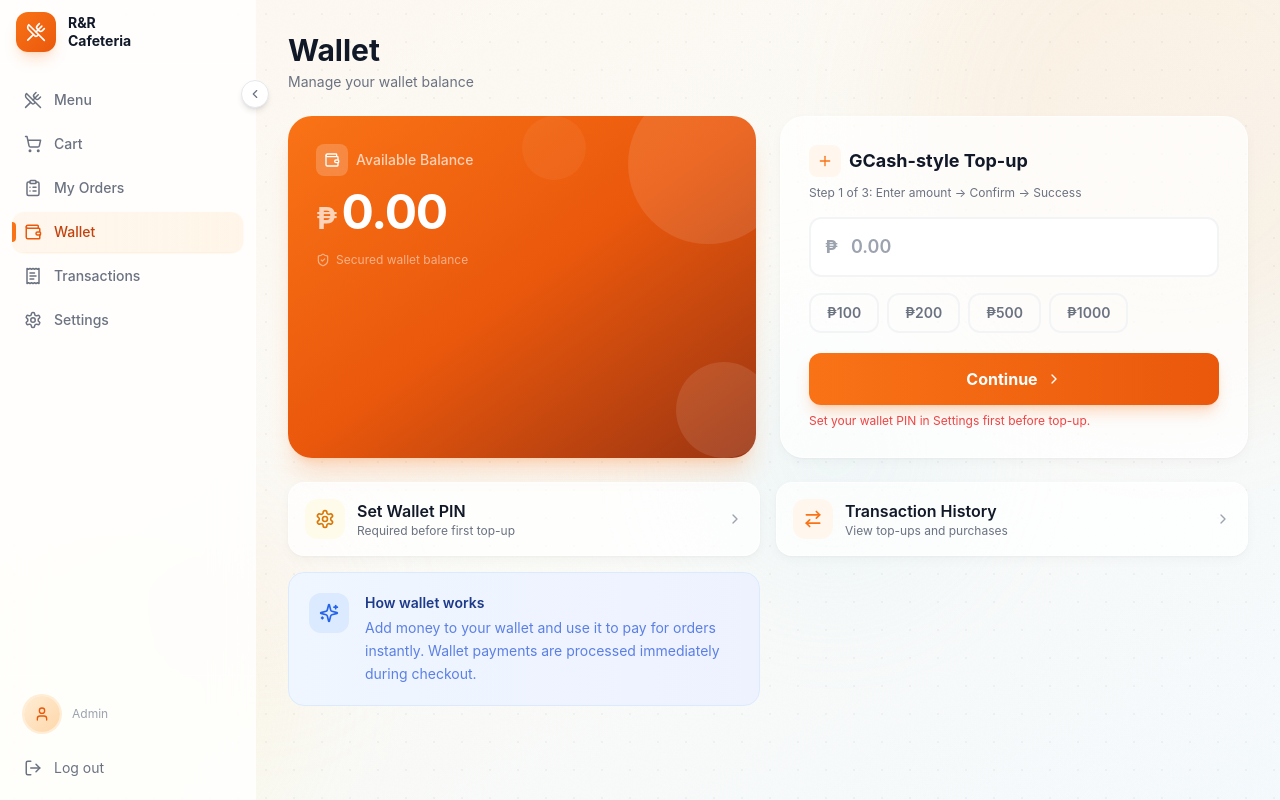
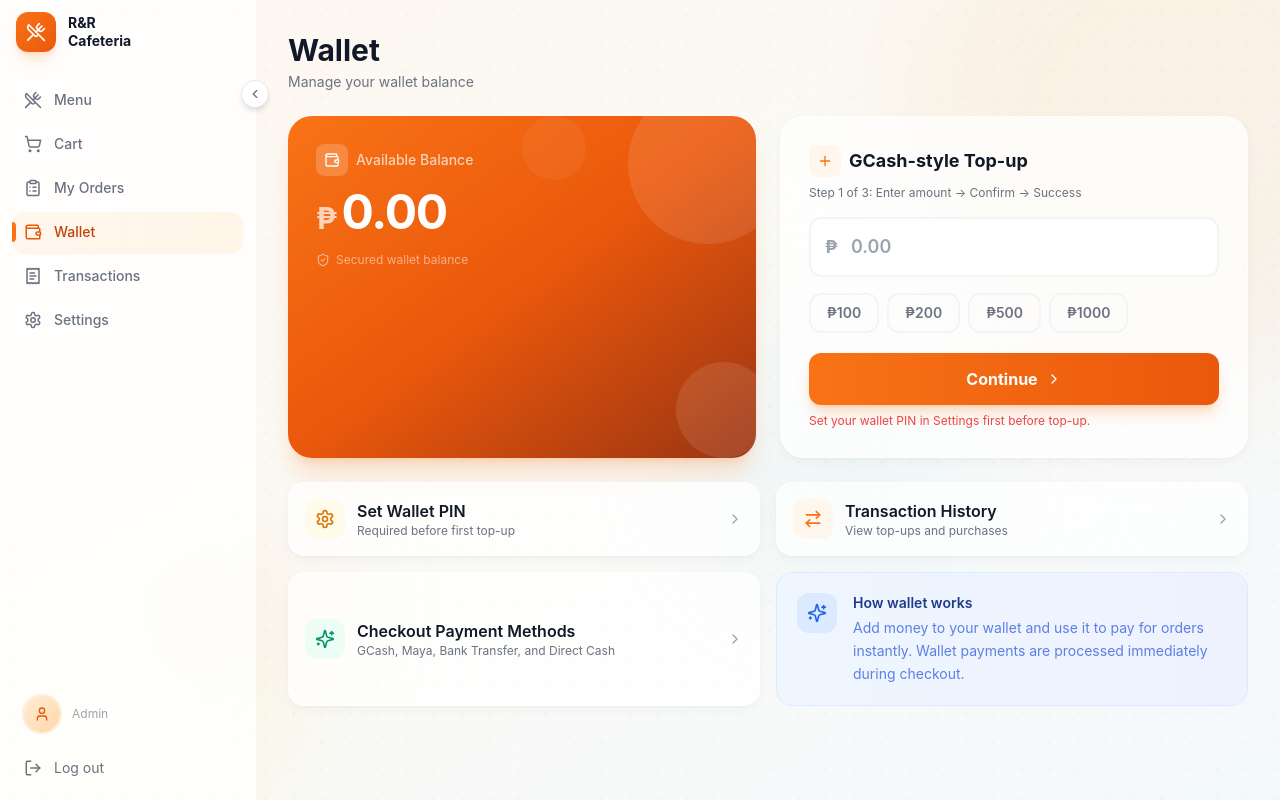
Before and after one commit to DeathKnell837/Canteen-Management, a React (Vite) app in the folder frontend/: page /wallet in a window 1280 px wide. Built offline with nearby package versions, Linux system fonts and the light colour scheme; no server answers; sample sign-in values are in the browser's storage.

Commit message:
fix: make checkout payment methods visible from wallet and empty cart

```diff
--- a/frontend/src/pages/customer/Cart.jsx
+++ b/frontend/src/pages/customer/Cart.jsx
@@ -74,6 +74,9 @@ export default function Cart() {
         </div>
         <h2 className="text-2xl font-bold text-gray-900 dark:text-white mb-2">Your cart is empty</h2>
         <p className="text-gray-400 dark:text-gray-500 mb-8">Add some delicious Filipino food from the menu</p>
+        <p className="text-xs text-gray-500 dark:text-gray-400 mb-4 text-center max-w-sm">
+          Checkout supports GCash, Maya, Bank Transfer, and Direct Cash once you add an item.
+        </p>
         <Link
           to="/menu"
           className="inline-flex items-center gap-2 bg-gradient-to-r from-brand-500 to-brand-600 text-white px-6 py-3 rounded-xl font-semibold hover:shadow-lg hover:shadow-brand-500/25 transition-all active:scale-[0.98]"
--- a/frontend/src/pages/customer/Wallet.jsx
+++ b/frontend/src/pages/customer/Wallet.jsx
@@ -276,6 +276,22 @@ export default function Wallet() {
           <ChevronRight className="w-4 h-4 text-gray-400" />
         </Link>
 
+        <Link
+          to="/cart"
+          className="card-glass rounded-2xl p-4 flex items-center justify-between hover:shadow-md transition-all"
+        >
+          <div className="flex items-center gap-3">
+            <div className="w-10 h-10 rounded-xl bg-emerald-50 dark:bg-emerald-900/30 flex items-center justify-center">
+              <Sparkles className="w-5 h-5 text-emerald-600 dark:text-emerald-400" />
+            </div>
+            <div>
+              <p className="font-semibold text-gray-900 dark:text-white">Checkout Payment Methods</p>
+              <p className="text-xs text-gray-500 dark:text-gray-400">GCash, Maya, Bank Transfer, and Direct Cash</p>
+            </div>
+          </div>
+          <ChevronRight className="w-4 h-4 text-gray-400" />
+        </Link>
+
         {/* Info note */}
         <div className="bg-gradient-to-r from-blue-50 to-indigo-50 dark:from-blue-900/20 dark:to-indigo-900/20 border border-blue-100 dark:border-blue-800/30 rounded-2xl p-5 flex gap-4 animate-fade-in-up" style={{ animationDelay: '0.2s', animationFillMode: 'both' }}>
           <div className="flex-shrink-0 w-10 h-10 bg-blue-100 dark:bg-blue-900/40 rounded-xl flex items-center justify-center">
```
